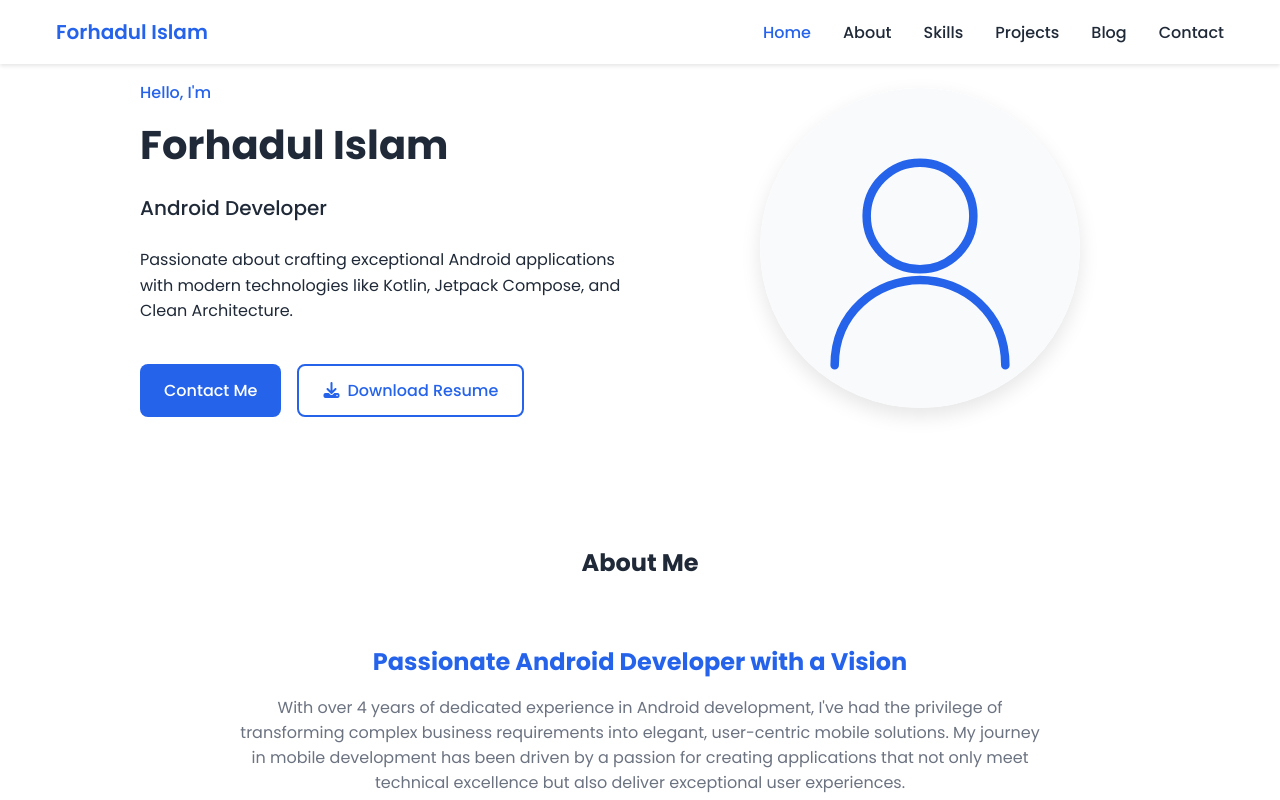
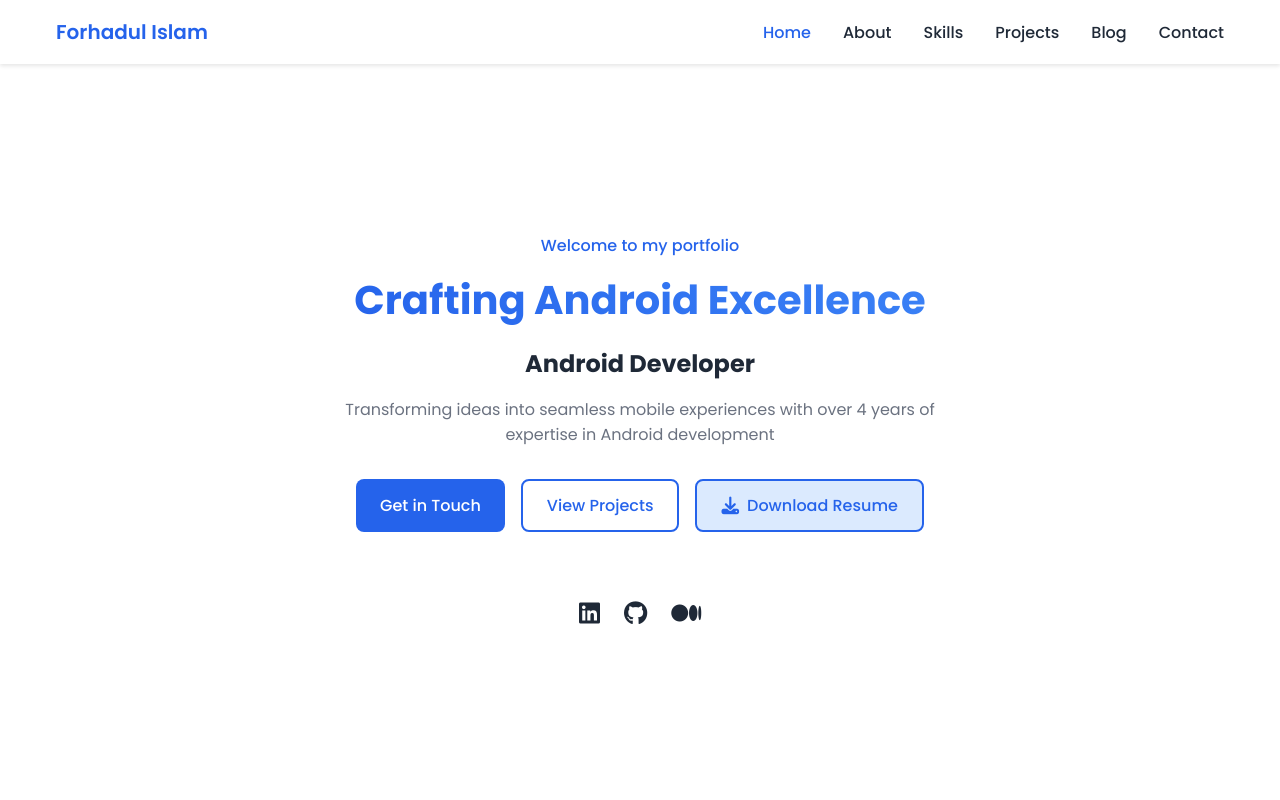
Before and after one commit to fitareq/fitareq.github.io, a plain HTML site: page index.html in a window 1280 px wide. Shown: the top 800 px of the page. Drawn offline with Linux system fonts and the light colour scheme; no server answers.

Commit message:
Removed profile image section
- Removed profile image and related HTML
- Removed profile image styles
- Restored original home section layout

```diff
--- a/css/style.css
+++ b/css/style.css
@@ -113,86 +113,78 @@ a {
 
 /* Home */
 .home {
-    padding-top: 5rem;
+    padding: 8rem 0 4rem;
+    min-height: 100vh;
+    display: flex;
+    align-items: center;
 }
 
 .home-content {
     display: grid;
-    grid-template-columns: 1.2fr 1fr;
-    align-items: center;
     gap: 2rem;
-    max-width: 1000px;
-    margin: 0 auto;
 }
 
-.home-text {
-    display: flex;
-    flex-direction: column;
-    gap: 1rem;
+.home-data {
+    text-align: center;
 }
 
-.home-subtitle {
-    font-size: var(--normal-font-size);
+.home-welcome {
+    display: block;
     color: var(--primary-color);
     font-weight: 500;
+    margin-bottom: 0.75rem;
 }
 
 .home-title {
     font-size: var(--biggest-font-size);
-    font-weight: 700;
-    color: var(--title-color);
-    line-height: 1.2;
-    margin-bottom: 0.5rem;
+    margin-bottom: 1rem;
+    background: linear-gradient(45deg, var(--primary-color), var(--secondary-color));
+    -webkit-background-clip: text;
+    -webkit-text-fill-color: transparent;
 }
 
-.home-role {
-    font-size: var(--h3-font-size);
+.home-subtitle {
+    font-size: var(--h2-font-size);
     color: var(--text-color);
-    font-weight: 500;
-    margin-bottom: 0.5rem;
+    margin-bottom: 1rem;
 }
 
 .home-description {
-    font-size: var(--normal-font-size);
-    color: var(--text-color-light);
-    margin-bottom: 1.5rem;
-    line-height: 1.6;
-    max-width: 500px;
+    color: var(--light-text);
+    margin-bottom: 2rem;
+    max-width: 600px;
+    margin-left: auto;
+    margin-right: auto;
 }
 
 .home-buttons {
     display: flex;
+    justify-content: center;
     gap: 1rem;
 }
 
-.home-image {
+@media screen and (max-width: 576px) {
+    .home-buttons {
+        flex-direction: column;
+        align-items: stretch;
+    }
+}
+
+.social-links {
     display: flex;
     justify-content: center;
-    align-items: center;
-    position: relative;
+    gap: 1.5rem;
+    margin-top: 2rem;
 }
 
-.home-blob {
-    width: 320px;
-    height: 320px;
-    background: linear-gradient(135deg, var(--container-color) 0%, rgba(37, 99, 235, 0.1) 100%);
-    border-radius: 50%;
-    overflow: hidden;
-    display: flex;
-    justify-content: center;
-    align-items: center;
-    box-shadow: 0 8px 20px rgba(0, 0, 0, 0.1);
+.social-link {
+    color: var(--text-color);
+    font-size: 1.5rem;
+    transition: color 0.3s;
 }
 
-.home-img {
-    width: 100%;
-    height: 100%;
-    object-fit: cover;
-    transition: transform 0.4s ease;
-}
-
-.home-blob:hover .home-img {
-    transform: scale(1.05);
+.social-link:hover {
+    color: var(--primary-color);
 }
 
 .button {
@@ -235,70 +227,6 @@ a {
 
 .button-resume i {
     font-size: 1.1rem;
-}
-
-.social-links {
-    display: flex;
-    justify-content: center;
-    gap: 1.5rem;
-    margin-top: 2rem;
-}
-
-.social-link {
-    font-size: 1.5rem;
-    color: var(--text-color);
-    transition: .3s;
-}
-
-.social-link:hover {
-    color: var(--primary-color);
-}
-
-/* Responsive */
-@media screen and (max-width: 968px) {
-    .home {
-        padding-top: 2rem;
-    }
-
-    .home-content {
-        grid-template-columns: 1fr;
-        text-align: center;
-        gap: 3rem;
-    }
-
-    .home-description {
-        margin-left: auto;
-        margin-right: auto;
-    }
-
-    .home-buttons {
-        justify-content: center;
-    }
-
-    .home-image {
-        order: -1;
-    }
-
-    .home-blob {
-        width: 280px;
-        height: 280px;
-    }
-}
-
-@media screen and (max-width: 576px) {
-    .home-buttons {
-        flex-direction: column;
-        align-items: stretch;
-    }
-
-    .home-blob {
-        width: 240px;
-        height: 240px;
-    }
-
-    .home-title {
-        font-size: var(--h1-font-size);
-    }
 }
 
 /* About */
--- a/index.html
+++ b/index.html
@@ -38,24 +38,21 @@
         <section class="home section" id="home">
             <div class="container">
                 <div class="home-content">
-                    <div class="home-text">
-                        <span class="home-subtitle">Hello, I'm</span>
-                        <h1 class="home-title">Forhadul Islam</h1>
-                        <h3 class="home-role">Android Developer</h3>
-                        <p class="home-description">
-                            Passionate about crafting exceptional Android applications with modern technologies like Kotlin, Jetpack Compose, and Clean Architecture.
-                        </p>
+                    <div class="home-data">
+                        <span class="home-welcome">Welcome to my portfolio</span>
+                        <h1 class="home-title">Crafting Android Excellence</h1>
+                        <h3 class="home-subtitle">Android Developer</h3>
+                        <p class="home-description">Transforming ideas into seamless mobile experiences with over 4 years of expertise in Android development</p>
                         <div class="home-buttons">
-                            <a href="#contact" class="button">Contact Me</a>
-                            <a href="assets/Forhadul_Islam_Resume.pdf" class="button button-ghost" download>
-                                <i class="fas fa-download"></i> Download Resume
-                            </a>
+                            <a href="#contact" class="button">Get in Touch</a>
+                            <a href="#projects" class="button button-ghost">View Projects</a>
+                            <a href="assets/Forhadul_Islam_Resume.pdf" download class="button button-resume"><i class="fas fa-download"></i> Download Resume</a>
                         </div>
                     </div>
-                    <div class="home-image">
-                        <div class="home-blob">
-                            <img src="images/profile.svg" alt="Forhadul Islam" class="home-img">
-                        </div>
+                    <div class="social-links">
+                        <a href="https://www.linkedin.com/in/fitareq" target="_blank" class="social-link"><i class="fab fa-linkedin"></i></a>
+                        <a href="https://github.com/fitareq" target="_blank" class="social-link"><i class="fab fa-github"></i></a>
+                        <a href="https://medium.com/@fitareq" target="_blank" class="social-link"><i class="fab fa-medium"></i></a>
                     </div>
                 </div>
             </div>
```
Also changed, not shown: images/profile.svg (deleted).
